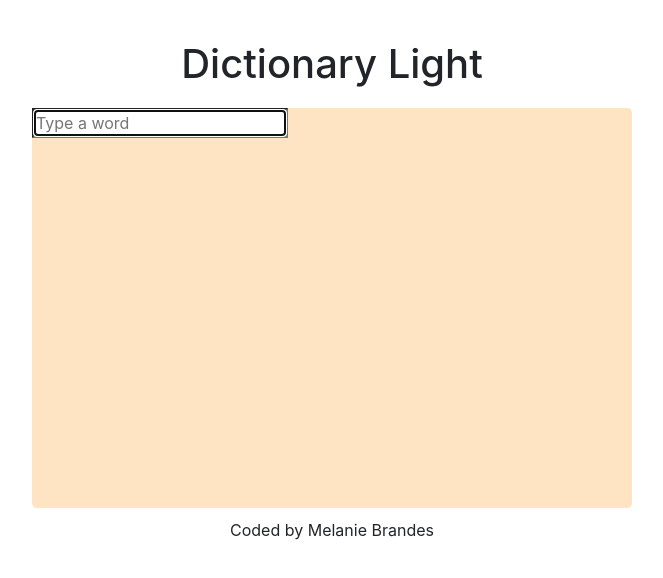
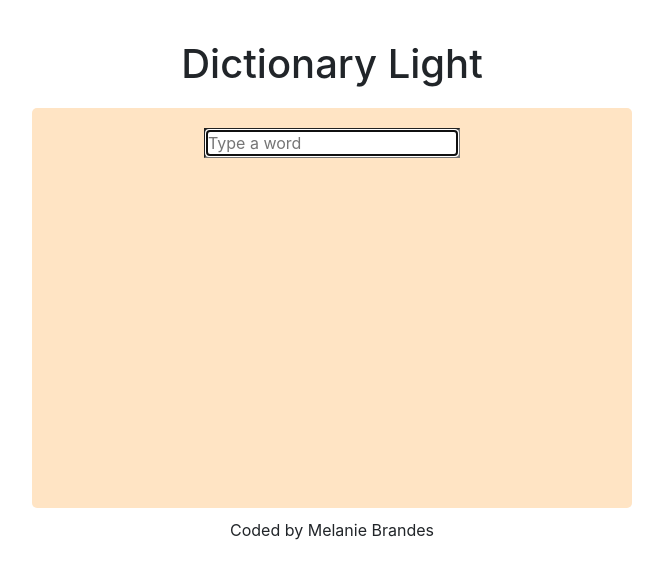
Before and after one commit to MelaniaZ4/dictionary-light-app, a React (Create React App) app: page / in a window 1280 px wide. Shown: the top 578 px of the page, without its empty margins (308-971 px from the left). Built offline with nearby package versions, Linux system fonts and the light colour scheme.

Commit message:
Centered form

```diff
--- a/src/App.css
+++ b/src/App.css
@@ -13,7 +13,8 @@ main {
   max-width: 600px;
   background-color: bisque;
   margin: 0 auto;
+  padding-top: 20px;
   min-height: 400px;
   border-radius: 5px;
-  box-shadow: rgb(128, 105, 76);
+  text-align: center;
 }
--- a/src/Dictionary.css
+++ b/src/Dictionary.css
@@ -0,0 +1,9 @@
+.dictionary-wrapper {
+  display: block;
+  text-align: center;
+}
+
+form {
+  display: inline-block;
+  margin: auto;
+}
```
